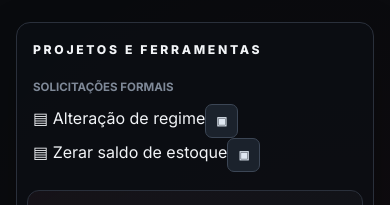
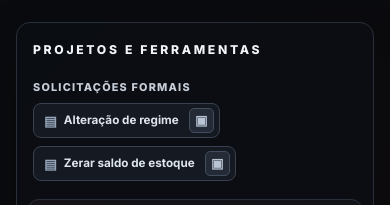
Before and after one commit to caio-csar/Caio-Data, a website: page index.html in a window 390 px wide. Shown: the part 306-511 px from the top of the page. Drawn offline with Linux system fonts and the light colour scheme.

Commit message:
Organiza solicitações formais em minicards responsivos e preserva formatação dos modelos

```diff
--- a/styles.css
+++ b/styles.css
@@ -1180,13 +1180,18 @@ button {
 .fly-toast small { display: block; margin-top: 12px; color: #a9b0bd; font-size: .8rem; font-weight: 400; }
 @media(max-width: 720px) { .brand-small { font-size: 1rem; } }
 
-/* Modelos compactos no cabeçalho dos projetos; não afetam o hero. */
-.hero { grid-template-columns: minmax(0, 1fr); gap: 0; }
-.section-heading { flex-wrap: wrap; }
-.request-tools { display:flex; flex-wrap:wrap; align-items:center; justify-content:flex-end; gap:8px; margin-left:auto; }
-.request-label { color:var(--subtle); font-size:.72rem; font-weight:700; margin-right:3px; white-space:nowrap; }
-.request-copy { display:inline-flex; width:auto; min-height:34px; align-items:center; justify-content:center; gap:10px; padding:6px 10px; color:#dfe7f1; background:#1b222c; border:1px solid #3c4655; border-radius:7px; font-size:.72rem; font-weight:700; cursor:pointer; white-space:nowrap; transition:background 160ms,border-color 160ms; }
-.request-copy:hover { background:#253042; border-color:#5285be; }
+/* Solicitações formais: minicards expansíveis e responsivos. */
+.hero { grid-template-columns:minmax(0,1fr); gap:0; }
+.section-heading { flex-wrap:wrap; align-items:center; }
+.request-tools { min-width:0; flex:1 1 480px; display:flex; align-items:center; justify-content:flex-end; gap:12px; margin-left:auto; }
+.request-label { color:#c7ced8; font-size:.68rem; font-weight:800; letter-spacing:.11em; white-space:nowrap; }
+.request-list { min-width:0; display:flex; flex-wrap:wrap; justify-content:flex-end; gap:8px; }
+.request-item { display:inline-flex; align-items:center; min-height:35px; gap:10px; padding:4px 5px 4px 10px; color:#dfe5ee; background:#151a22; border:1px solid #38414d; border-radius:8px; font-size:.73rem; font-weight:650; }
+.request-document { display:inline-flex; gap:7px; align-items:center; white-space:nowrap; }
+.request-document > span { color:#95a6ba; font-size:.85rem; }
+.request-copy { display:grid; place-items:center; width:25px; height:25px; padding:0; flex:none; color:#b8c4d3; background:#242b36; border:1px solid #424c5c; border-radius:5px; cursor:pointer; font-size:.83rem; transition:background 160ms,border-color 160ms; }
+.request-copy:hover { background:#303c4d; border-color:#6689ad; }
 .request-copy:focus-visible { outline:2px solid var(--brand-blue); outline-offset:2px; }
 .request-copy.is-copied { border-color:#4baf8b; color:#b3f4cf; }
-@media(max-width:760px) { .request-tools { width:100%; margin-left:0; justify-content:flex-start; } .request-label { width:100%; } .request-copy { flex:1; white-space:normal; } }
+@media(max-width:1000px) { .request-tools { flex-basis:100%; margin-left:0; justify-content:flex-start; flex-wrap:wrap; } .request-list { justify-content:flex-start; } }
+@media(max-width:600px) { .request-tools { gap:8px; } .request-label { width:100%; } .request-item { max-width:100%; } .request-document { white-space:normal; } }
```
